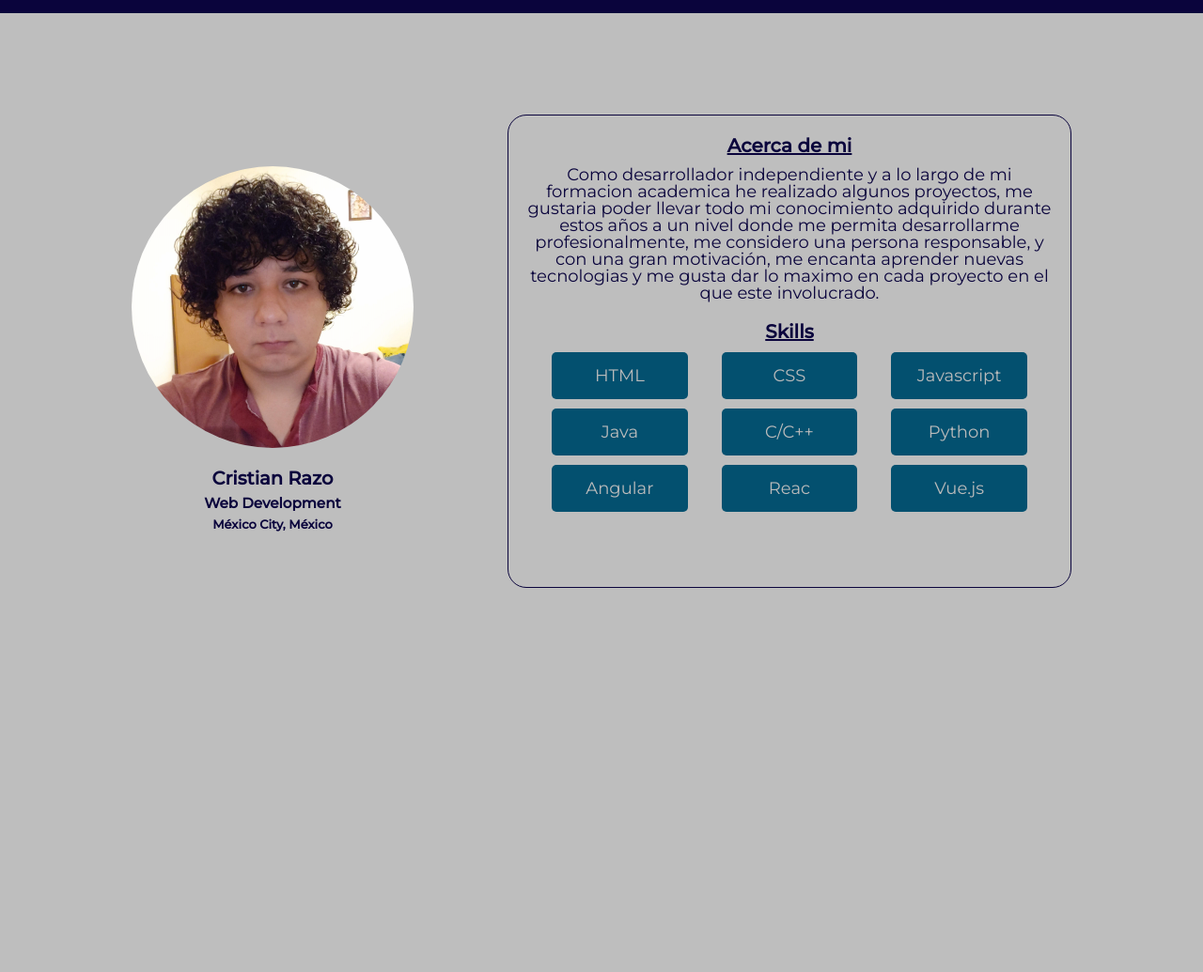
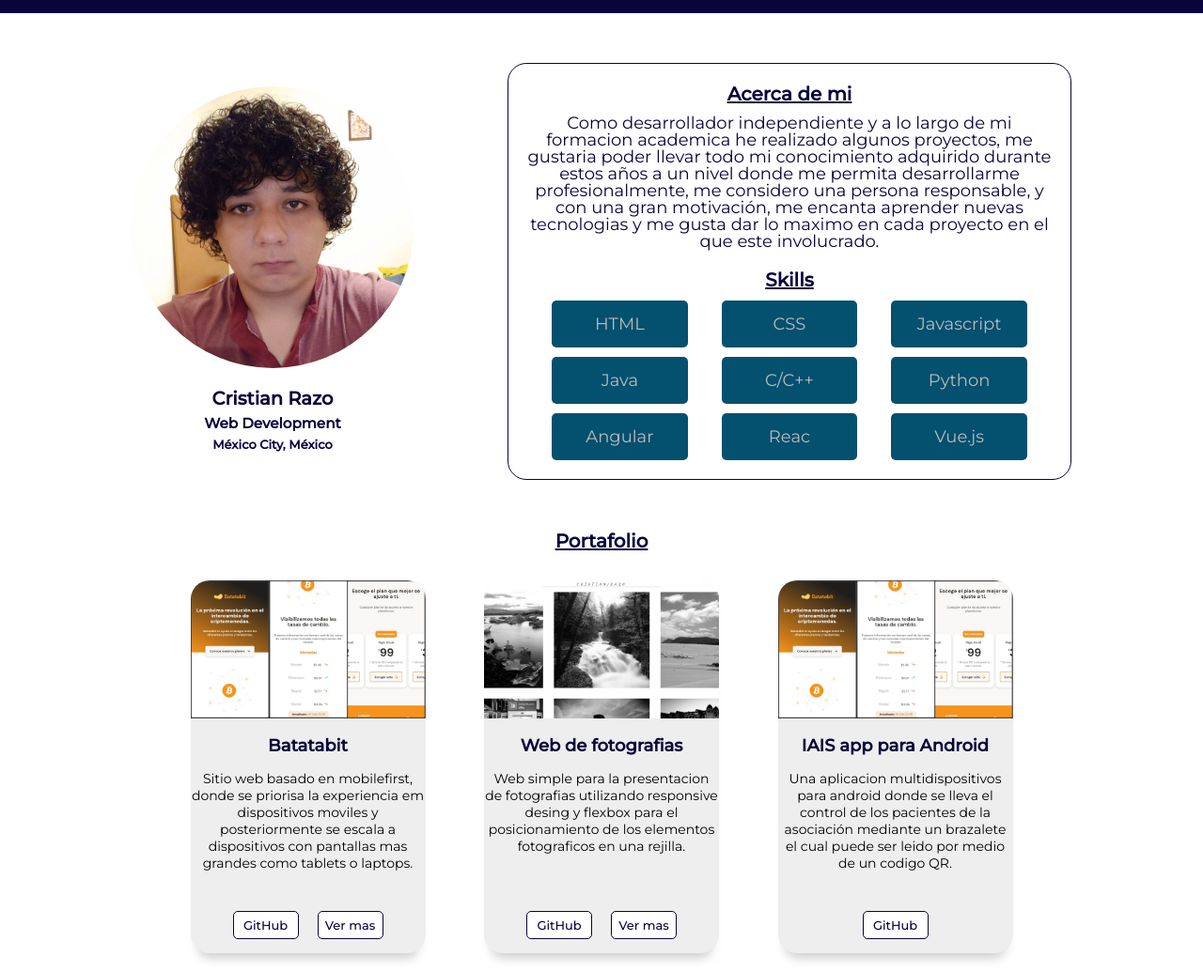
Before and after one commit to CristianRazo/PortafolioResponsive, a plain HTML site: page index.html in a window 1280 px wide. Shown: the part 66-1101 px from the top of the page at 94% size. Before the commit the page ends 800 px from the top, so only its background shows below. Drawn offline with Linux system fonts and the light colour scheme.

Commit message:
Agregando la seccion de proyectos y cambios al diseño

```diff
--- a/css/styles.css
+++ b/css/styles.css
@@ -16,16 +16,18 @@ html {
     font-size: 62.5%;
 }
 
-body {
+body,button,select {
     font-family: 'Montserrat', sans-serif;
-    background: var(--greydark);
+    /* background: var(--greydark); */
+    background-color: white;
 }
 
 .wrapper {
-    width: 95%;
+    width: 80%;
     max-width: 1000px;
     margin: 0 auto;
     overflow: hidden;
+    min-width: 720px;
 }
 
 
@@ -90,10 +92,9 @@ main {
     width: 100%;
     display: flex;
     justify-content: space-between;
-    height: 90vh;
-    max-height: 800px;
-    min-height: 650px;
-    min-width: 720px;
+    height: auto;
+    min-height: 550px;
+
 }
 
 
@@ -107,7 +108,6 @@ main {
     display: flex;
     flex-direction: column;
     justify-content: center;
-    height: 70%;
     max-height: 500px;
     border-radius: 20px;
     overflow: hidden;
@@ -138,7 +138,7 @@ main {
     flex-direction: column;
     padding: 10px;
     border: 1px solid var(--bluedark);
-    height: 70%;
+    min-height: 400px;
     border-radius: 20px;
 }
 
@@ -191,3 +191,66 @@ main {
     border-radius: 5px;
     background: var(--blue);
 }
+
+.projects-card-container {
+    display: flex;
+    justify-content: space-evenly;
+}
+
+.projects-card{
+    width: 25%;
+    min-height: 300px;
+    margin-bottom: 20px;
+    overflow: hidden;
+    text-align: center;
+    border-radius: 20px;
+    background: #eeeeee;
+    box-shadow: 0px 13px 12px -8px rgba(0,0,0,.2);
+}
+
+.projects-card img {
+    width: 100%;
+}
+
+.projects-card h2 {
+    color: var(--bluedark);
+    font-size: 1.8rem;
+    margin-top: 15px;
+    margin-bottom: 15px;
+}
+
+.projects-card p {
+    font-size: 1.4rem;
+    margin-bottom: 15px;
+    height: 135px;
+}
+
+.projects-card .button {
+    display: flex;
+    width: 70px;
+    height: 30px;
+    margin-bottom: 15px;
+    border-radius: 5px;
+    color: var(--bluedark);
+    border: 1px solid var(--bluedark);
+    background-color: white;
+    font-size: 1.3rem;
+    font-weight: 500;
+    align-items: center;
+    justify-content: center;
+
+}
+.projects > h2{
+    text-align: center;
+    font-size: 2rem;
+    color: var(--bluedark);
+    margin-bottom: 30px;
+    text-decoration: underline;
+}
+
+.buttons {
+    width: 80%;
+    margin: 0 auto;
+    display: flex;
+    justify-content: space-evenly;
+}
--- a/index.html
+++ b/index.html
@@ -14,6 +14,7 @@
 </head>
 
 <body>
+    <!-- Inicio del header  -->
     <header>
         <div class="wrapper header">
             <div class="header-left ">
@@ -31,7 +32,7 @@
             </nav>
         </div>
     </header>
-
+    <!-- Inicio del main  -->
     <main class="wrapper">
         <section class="card-container">
             <div class="card">
@@ -79,8 +80,48 @@
                 </article>
             </section>
         </div>
+    </main>
 
-    </main>
+    <section id="portafolio" class="projects wrapper">
+        <h2>Portafolio</h2>
+        <article class="projects-card-container">
+            <div class="projects-card">
+                <img src="./images/batatabit.jpg" alt="">
+                <h2>Batatabit</h2>
+                <p>Sitio web basado en mobilefirst, donde se priorisa
+                    la experiencia em dispositivos moviles y posteriormente
+                    se escala a dispositivos con pantallas mas grandes como
+                    tablets o laptops.
+                </p>
+                <div class="buttons">
+                    <div class="button">GitHub</div>
+                    <div class="button">Ver mas</div>
+                </div>
+            </div>
+            <div class="projects-card">
+                <img src="./images/Fotowebsite.png" alt="">
+                <h2>Web de fotografias</h2>
+                <p>Web simple para la presentacion de fotografias utilizando
+                    responsive desing y flexbox para el posicionamiento de
+                    los elementos fotograficos en una rejilla.
+                </p>
+                <div class="buttons">
+                    <div class="button">GitHub</div>
+                    <div class="button">Ver mas</div>
+                </div>
+            </div>
+            <div class="projects-card">
+                <img src="./images/batatabit.jpg" alt="">
+                <h2>IAIS app para Android</h2>
+                <p>Una aplicacion multidispositivos para android donde se lleva
+                    el control de los pacientes de la asociación mediante un brazalete
+                    el cual puede ser leido por medio de un codigo QR.</p>
+                <div class="buttons">
+                    <div class="button">GitHub</div>
+                </div>
+            </div>
+        </article>
+    </section>
 </body>
 
 </html>
```
Also changed, not shown: images/Fotowebsite.png (added), images/batatabit.jpg (added).
